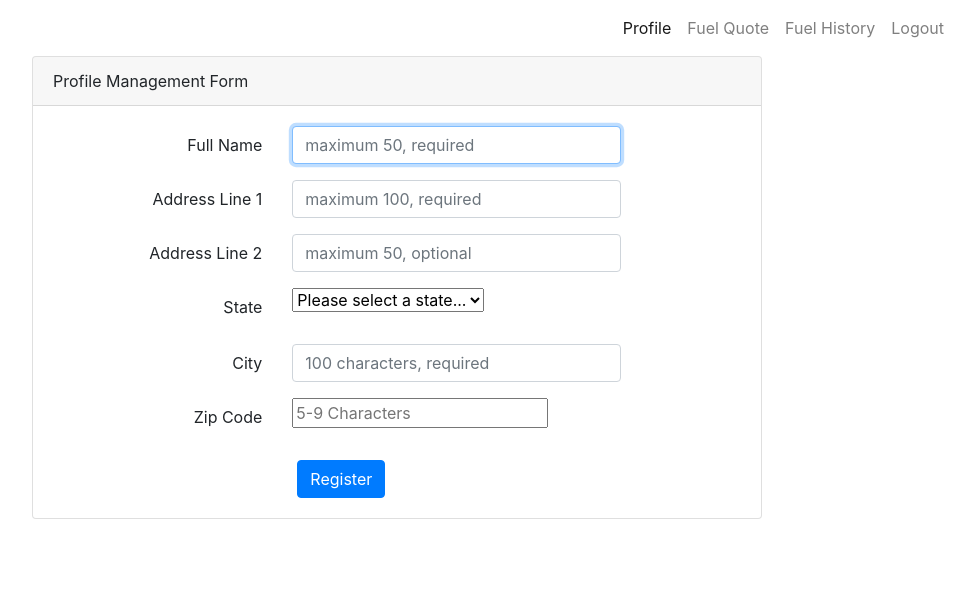
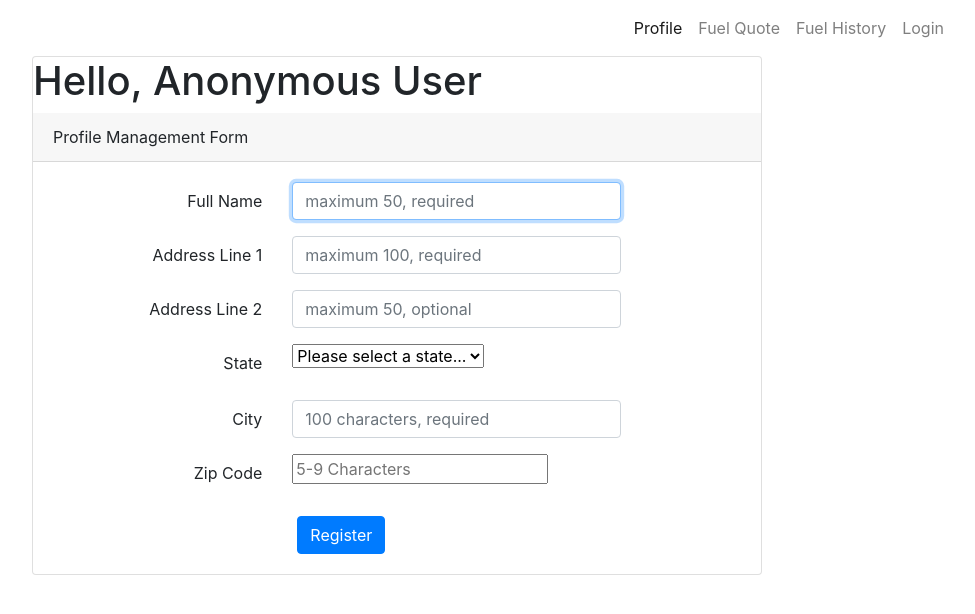
Before and after one commit to NicholasHaoHoang/4353Group2, a Django app: page / in a window 1280 px wide. Shown: the top 614 px of the page, without its empty margins (243-1218 px from the left). Run offline with Django 4.2, Linux system fonts and the light colour scheme; some libraries are stand-ins or nearby versions.

Commit message:
Added Login/Logout & User Authentication

```diff
--- a/WebApp0.0/AppBackend/admin.py
+++ b/WebApp0.0/AppBackend/admin.py
@@ -1,5 +1,6 @@
 from django.contrib import admin
-from .models import Feature
+from .models import Feature, Profile
 
 # Register your models here.
 admin.site.register(Feature)
+admin.site.register(Profile)
--- a/WebApp0.0/AppBackend/urls.py
+++ b/WebApp0.0/AppBackend/urls.py
@@ -3,10 +3,11 @@ from . import views
 
 
 urlpatterns = [
-    path('', views.index, name='index'),
+    path('', views.index, name='index'),\
     path('FuelQuote.html', views.fuelQuote, name='fuelQuote'),
     path('FuelHistory.html', views.fuelHistory, name='fuelHistory'),
     path('login.html', views.login, name='login'),
     path('Signup.html', views.signup, name='signup'),
-    path('ProfileManagement.html', views.ProfileManagement, name='ProfileManagement')
+    path('ProfileManagement.html', views.ProfileManagement, name='ProfileManagement'),
+    path('logout',views.logout, name='logout')
 ]
--- a/WebApp0.0/AppBackend/views.py
+++ b/WebApp0.0/AppBackend/views.py
@@ -34,11 +34,26 @@ def  fuelQuote(request):
 #Rendering login.html
 def  login(request):
     #Insert code for login (login.html) here
+    if request.method == 'POST':
+        email = request.POST.get('email_address')
+        password = request.POST.get('password')
 
+        user = auth.authenticate(username=email, password=password)
+
+        if user is not None:
+            auth.login(request, user)
+            return redirect('/')
+        else:
+            messages.info(request, 'Credentials invalid')
+            return redirect('login.html')
     #END CODE
+    else:
+        return render(request, 'login.html')
 
-    return render(request, 'login.html')
-
+#Logout Function
+def logout(request):
+    auth.logout(request)
+    return redirect('/')
 #Rendering Signup.html
 def  signup(request):
     #Insert code for Sign up here
@@ -50,18 +65,21 @@ def  signup(request):
         confirmpassword = request.POST.get('confirm_password')
 
         if (email == confirmemail) and (confirmpassword == password):
-            if User.object.filter(email=email).exists():
+            if User.objects.filter(email=email).exists():
                 messages.info(request, 'Email Already Used')
-                return redirect('signup')
-            elif User.objects.filter(name = name).exists():
+                return redirect('Signup.html')
+            elif User.objects.filter(username = name).exists():
                 messages.info(request, 'Name Already Exists')
-                return redirect('signup')
+                return redirect('Signup.html')
             else:
-                user = User.objects.create_user(username = name, email = email, password = password)
+                user = User.objects.create_user(username = email, email = email, password = password)
                 user.save()
-                return redirect('login')
+                return redirect('login.html')
         else:
-            messages.info(request, 'Passwords do not match')
+            if not(confirmpassword ==password):
+                messages.info(request, 'Passwords do not match')
+            else:
+                messages.info(request, 'Email Addresses do not match')
             return redirect('signup')
     else:
         return render(request, 'Signup.html')
--- a/WebApp0.0/templates/Index.html
+++ b/WebApp0.0/templates/Index.html
@@ -13,7 +13,6 @@
 
     </head>
  <body>
-
 <nav class="navbar navbar-expand-lg navbar-light navbar-laravel">
     <div class="container">
         <button class="navbar-toggler" type="button" data-toggle="collapse" data-target="#navbarSupportedContent" aria-controls="navbarSupportedContent" aria-expanded="false" aria-label="Toggle navigation">
@@ -31,10 +30,15 @@
                 <li class="nav-item">
                     <a class="nav-link " href="FuelHistory.html">Fuel History</a>
                 </li>
-
+				{% if user.is_authenticated%}
                 <li class="nav-item">
-                    <a class="nav-link " href="main.html">Logout</a>
+                    <a class="nav-link " href="logout">Logout</a>
                 </li>
+                {% else %}
+                <li class="nav-item">
+                    <a class="nav-link " href="login.html">Login</a>
+                </li>
+                {% endif %}
             </ul>
 
         </div>
@@ -46,6 +50,11 @@
         <div class="row justify-content-center">
             <div class="col-md-8">
                 <div class="card">
+                    {% if user.is_authenticated %}
+                    <h1>Welcome, {{user.username}}</h1>
+                    {% else %}
+                    <h1>Hello, Anonymous User</h1>
+                    {% endif %}
                     <div class="card-header">Profile Management Form</div>
                     <div class="card-body">
                         <form action="signup" method="POST">
--- a/WebApp0.0/templates/styles.css
+++ b/WebApp0.0/templates/styles.css
@@ -10,7 +10,10 @@ body{
     text-align: left;
     background-color: #f5f8fa;
 }
-
+w5{
+    color: red;
+    text-align: center;
+}
 .navbar-laravel
 {
     box-shadow: 0 2px 4px rgba(0,0,0,.04);
```
Also changed, not shown: WebApp0.0/AppBackend/models.py (+8 -0 lines), WebApp0.0/templates/Signup.html (+9 -4 lines), WebApp0.0/templates/login.html (+11 -3 lines), WebApp0.0/AppBackend/migrations/0002_profile.py (added), WebApp0.0/db.sqlite3.
